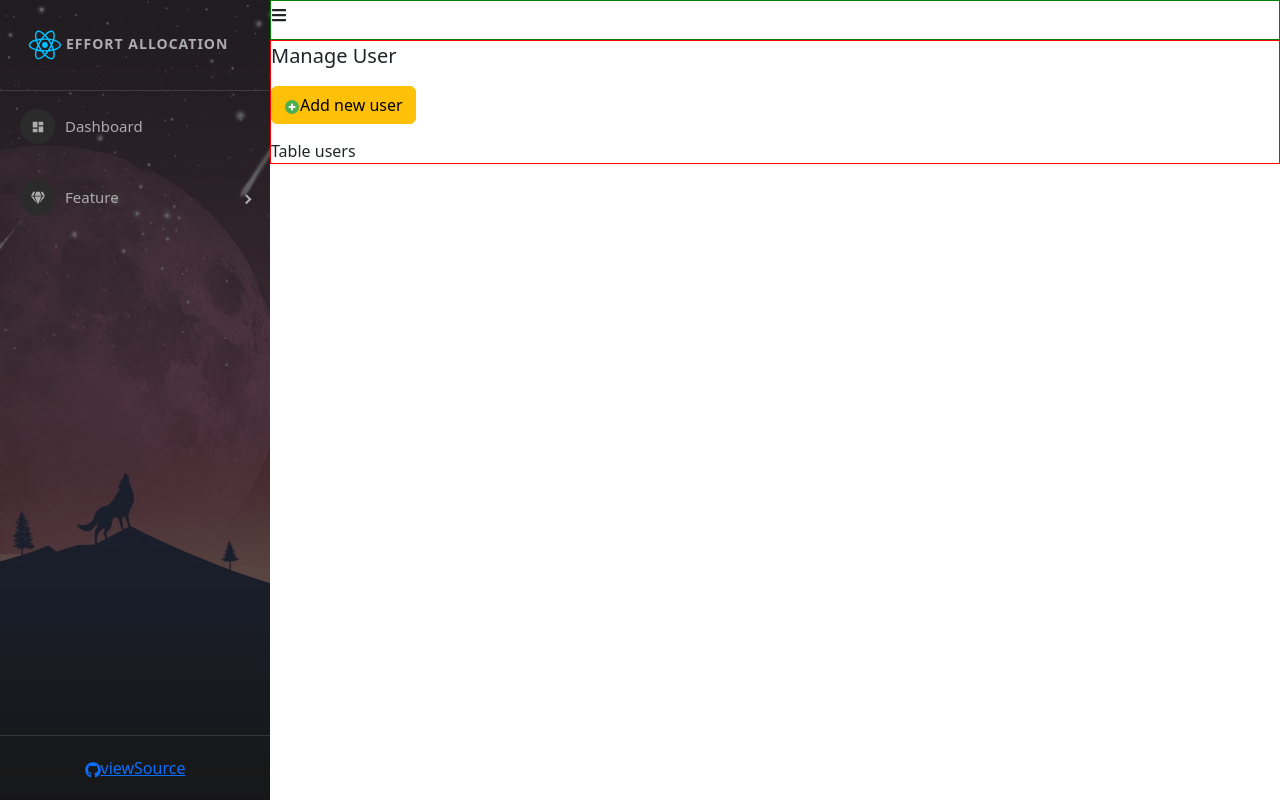
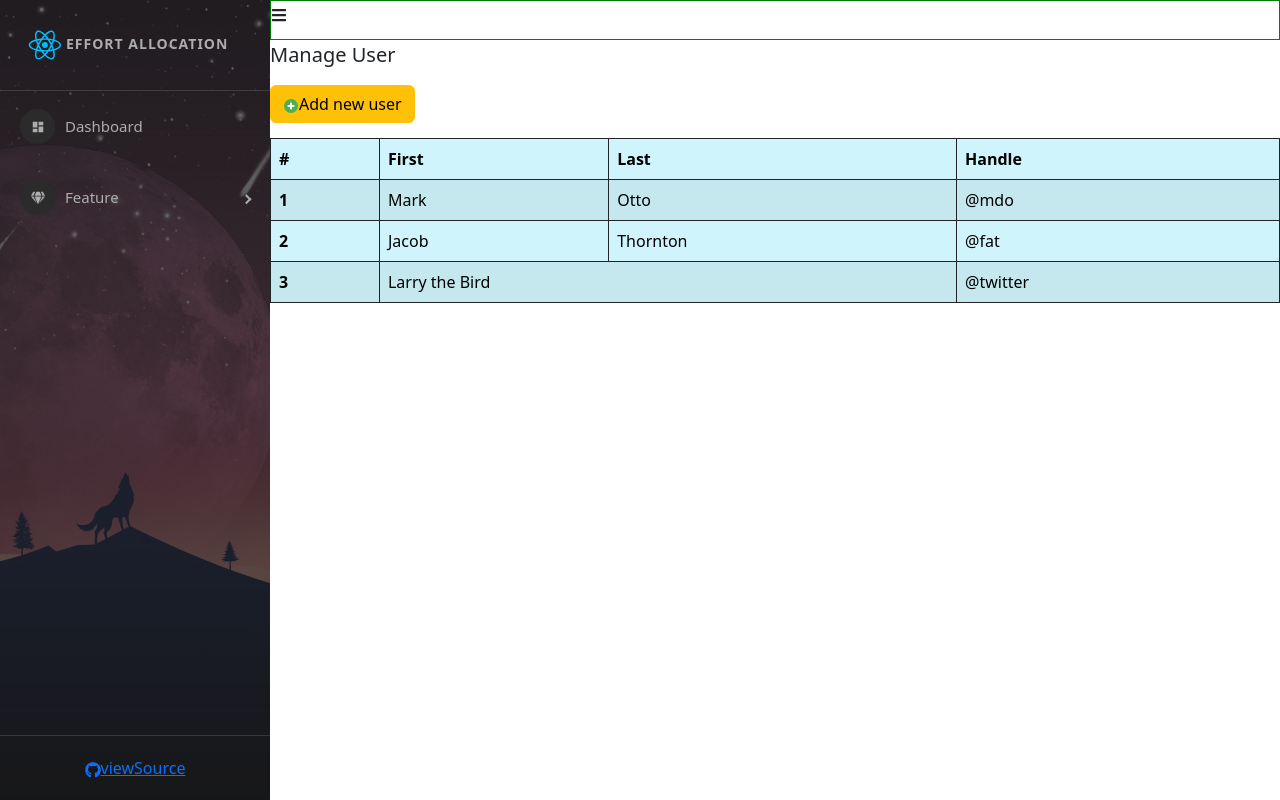
Before and after one commit to CaoHaiHa/React-for-beginner, a React (Create React App) app: page /admins/manage-users in a window 1280 px wide. Built offline with nearby package versions, Linux system fonts and the light colour scheme.

Commit message:
Video #61/6:41/done

```diff
--- a/src/components/Admin/Admin.scss
+++ b/src/components/Admin/Admin.scss
@@ -14,9 +14,5 @@
             height: 40px;
             border: 1px solid green;
         }
-
-        .admin-main {
-            border: 1px solid red;
-        }
     }
 }
--- a/src/components/Admin/Content/ManageUser.js
+++ b/src/components/Admin/Content/ManageUser.js
@@ -2,6 +2,7 @@
 import './ManageUser.scss';
 import { FcPlus } from 'react-icons/fc';
 import { useState } from "react";
+import TableUser from "./TableUser";
 
 const ManageUser = (props) => {
 
@@ -22,7 +23,7 @@
                     </button>
                 </div>
                 <div className="table-users-container">
-                    Table users
+                    <TableUser />
 
                 </div>
                 <ModalCreateUser
--- /dev/null
+++ b/src/components/Admin/Content/TableUser.js
@@ -0,0 +1,41 @@
+const TableUser = (props) => {
+
+
+
+
+    return (
+        <>
+            <table class="table table-striped table-info table-hover table-bordered border-dark">
+                <thead>
+                    <tr>
+                        <th scope="col">#</th>
+                        <th scope="col">First</th>
+                        <th scope="col">Last</th>
+                        <th scope="col">Handle</th>
+                    </tr>
+                </thead>
+                <tbody>
+                    <tr>
+                        <th scope="row">1</th>
+                        <td>Mark</td>
+                        <td>Otto</td>
+                        <td>@mdo</td>
+                    </tr>
+                    <tr>
+                        <th scope="row">2</th>
+                        <td>Jacob</td>
+                        <td>Thornton</td>
+                        <td>@fat</td>
+                    </tr>
+                    <tr>
+                        <th scope="row">3</th>
+                        <td colspan="2">Larry the Bird</td>
+                        <td>@twitter</td>
+                    </tr>
+                </tbody>
+            </table>
+        </>
+    )
+}
+
+export default TableUser;
```
